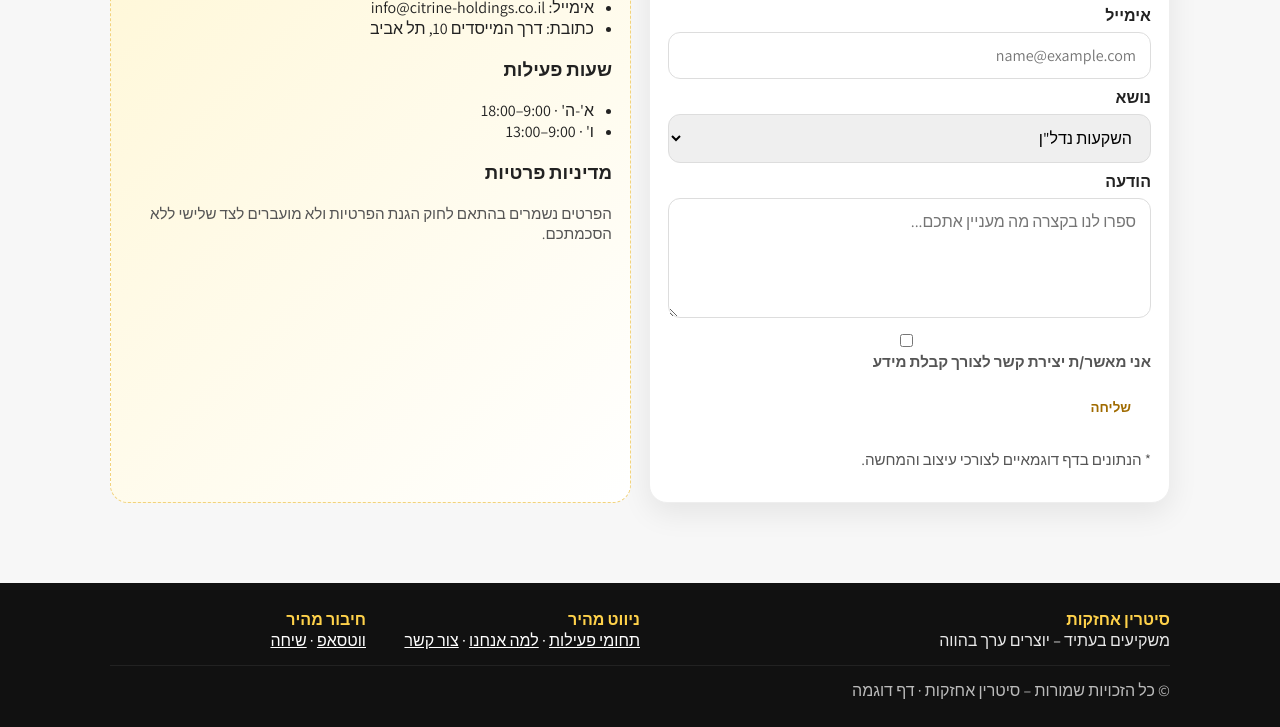
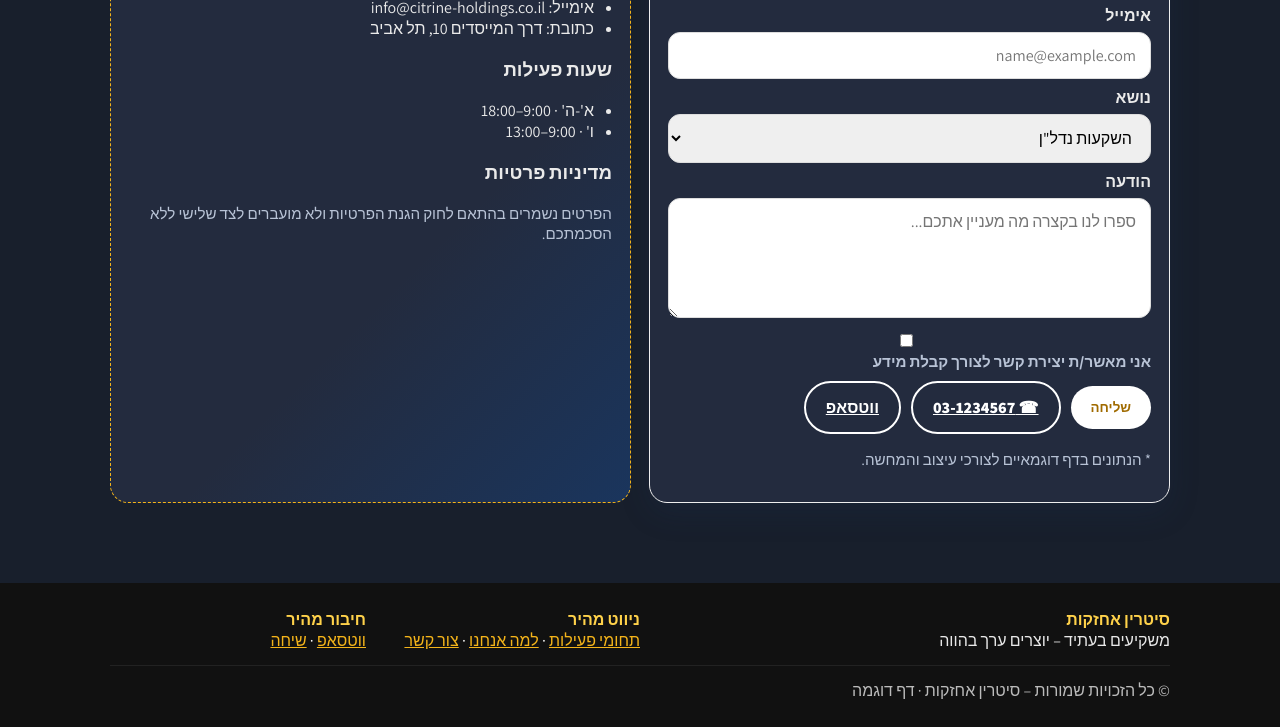
Before and after one commit to rh8991/sitrin_main, a plain HTML site: page index.html in a window 1280 px wide. Shown: the part 1769-2496 px from the top of the page. Drawn offline with Linux system fonts and the light colour scheme.

Commit message:
website update

```diff
--- a/index.html
+++ b/index.html
@@ -7,26 +7,31 @@
   <link href="https://fonts.googleapis.com/css2?family=Assistant:wght@300;400;600;800&display=swap" rel="stylesheet">
   <style>
     :root{
-      --brand:#f4b41a; /* זהב-סיטרין */
-      --brand-dark:#d99a00;
-      --ink:#222;
-      --ink-2:#555;
-      --bg:#f7f7f7;
-      --card:#fff;
-      --ok:#2ea043;
-      --bad:#d73a49;
-      --shadow:0 10px 30px rgba(0,0,0,.08);
+      --brand:#1a355d;        /* כחול עמוק – מקצועי */
+      --brand-dark:#142544;   /* כחול כהה */
+      --ink:#eaeaea;          /* טקסט בהיר */
+      --ink-2:#b8c3d6;        /* אפור-כחול בהיר */
+      --bg:#181f2c;           /* כחול כהה מאוד – רקע עיקרי */
+      --card:#232b3e;         /* כחול-אפור כהה – רקע כרטיסים */
+      --ok:#2ea043;           /* ירוק */
+      --bad:#d73a49;          /* אדום */
+      --shadow:0 10px 30px rgba(26,53,93,.18); /* צל כחול כהה */
       --radius:18px;
+      /* צבעים כיפיים */
+      --accent:#f4b41a;       /* זהב */
+      --accent-light:#ffe9a0; /* זהב בהיר */
     }
     *{box-sizing:border-box}
     html,body{margin:0;padding:0;background:var(--bg);color:var(--ink);font-family:'Assistant',system-ui,Segoe UI,Arial}
-    a{color:inherit}
+    a{color:var(--accent)}
+    .card, .feature, form {background:var(--card);color:var(--ink)}
+    .section-sub, .muted {color:var(--ink-2)}
     .container{max-width:1100px;margin:auto;padding-inline:20px}
 
     /* ====== Header / Hero ====== */
     header{
       position:relative;
-      background:linear-gradient(135deg, #ffcf4d 0%, #f4b41a 45%, #f7d774 100%);
+      background:linear-gradient(135deg, #232b3e 0%, #1a355d 60%, #f4b41a 100%);
       color:#fff;
       overflow:hidden;
     }
@@ -81,7 +86,7 @@
     textarea{min-height:120px}
     .muted{color:var(--ink-2);font-size:.95rem}
 
-    .aside{background:linear-gradient(135deg,#fff7d6,#fff);border-radius:var(--radius);padding:18px;border:1px dashed #f2d27c}
+    .aside{background:linear-gradient(135deg,#232b3e 60%,#1a355d 100%);border-radius:var(--radius);padding:18px;border:1px dashed var(--accent)}
     .aside ul{margin:8px 0 0;padding:0 18px}
 
     .toast{position:fixed;bottom:20px;left:20px;background:#111;color:#fff;padding:12px 16px;border-radius:12px;opacity:0;transform:translateY(10px);transition:.25s}
@@ -141,7 +146,7 @@
         </div>
         <div class="hero-cta">
           <button class="btn btn-primary" onclick="document.getElementById('contact').scrollIntoView({behavior:'smooth'})">דברו איתי</button>
-          <a class="btn btn-ghost" href="https://wa.me/972501234567" target="_blank" rel="noopener">ווטסאפ מיידי</a>
+          <a class="btn btn-ghost" href="https://wa.me/972545854885" target="_blank" rel="noopener">ווטסאפ מיידי</a>
         </div>
       </div>
 
@@ -152,7 +157,7 @@
           <div class="kpi reveal"><b>350+</b><span>משקיעים פעילים</span></div>
           <div class="kpi reveal"><b>30+</b><span>פרויקטים פעילים</span></div>
         </div>
-        <div class="ribbon">CITRINE</div>
+        <!--<div class="ribbon">CITRINE</div>-->
       </div>
     </div>
   </header>
@@ -226,7 +231,7 @@
         <div style="display:flex;gap:10px;align-items:center;margin-top:10px">
           <button class="btn btn-primary" type="submit">שליחה</button>
           <a class="btn btn-ghost" href="tel:03-1234567">☎ 03-1234567</a>
-          <a class="btn btn-ghost" target="_blank" rel="noopener" href="https://wa.me/972501234567">ווטסאפ</a>
+          <a class="btn btn-ghost" target="_blank" rel="noopener" href="https://wa.me/972545854885">ווטסאפ</a>
         </div>
         <p class="muted">* הנתונים בדף דוגמאיים לצורכי עיצוב והמחשה.</p>
 
@@ -272,7 +277,7 @@
         </div>
         <div>
           <div class="foot-title">חיבור מהיר</div>
-          <div><a target="_blank" rel="noopener" href="https://wa.me/972501234567">ווטסאפ</a> · <a href="tel:03-1234567">שיחה</a></div>
+          <div><a target="_blank" rel="noopener" href="https://wa.me/972545854885">ווטסאפ</a> · <a href="tel:03-1234567">שיחה</a></div>
         </div>
       </div>
       <div class="foot-mini">© כל הזכויות שמורות – סיטרין אחזקות · דף דוגמה</div>
```
